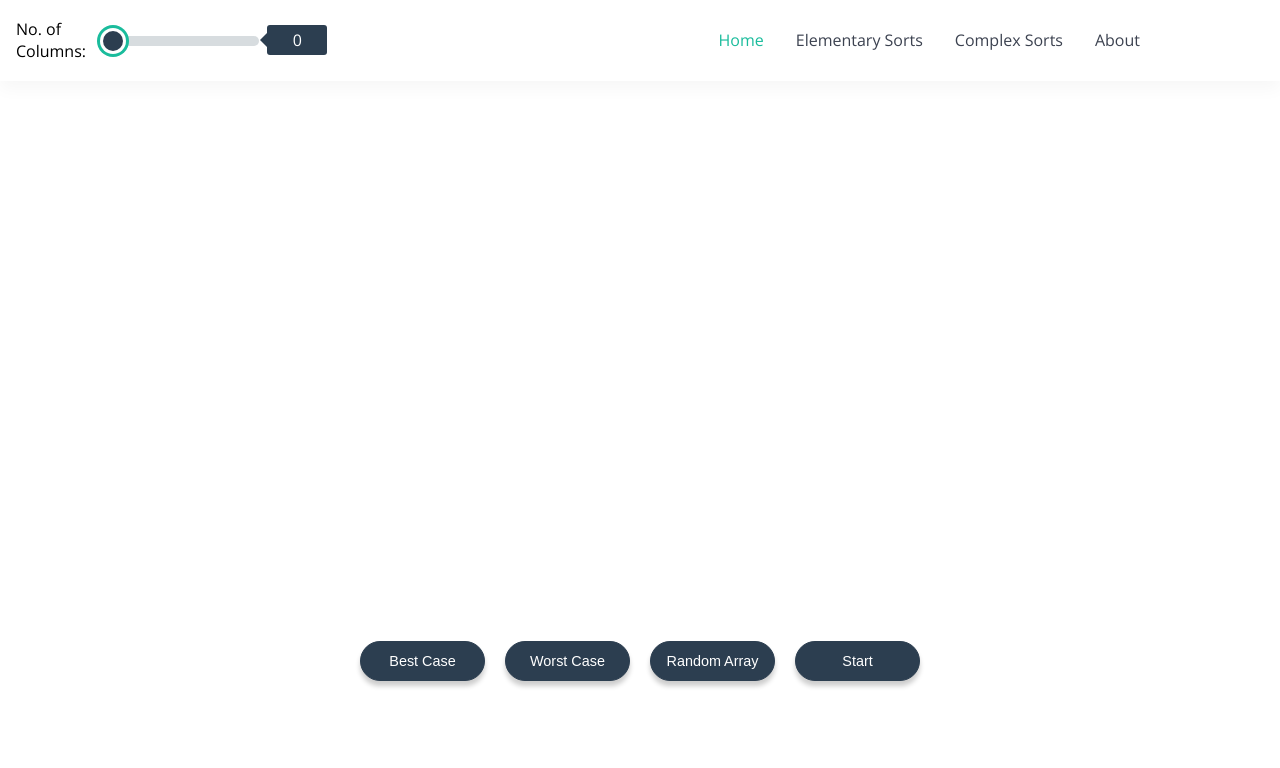
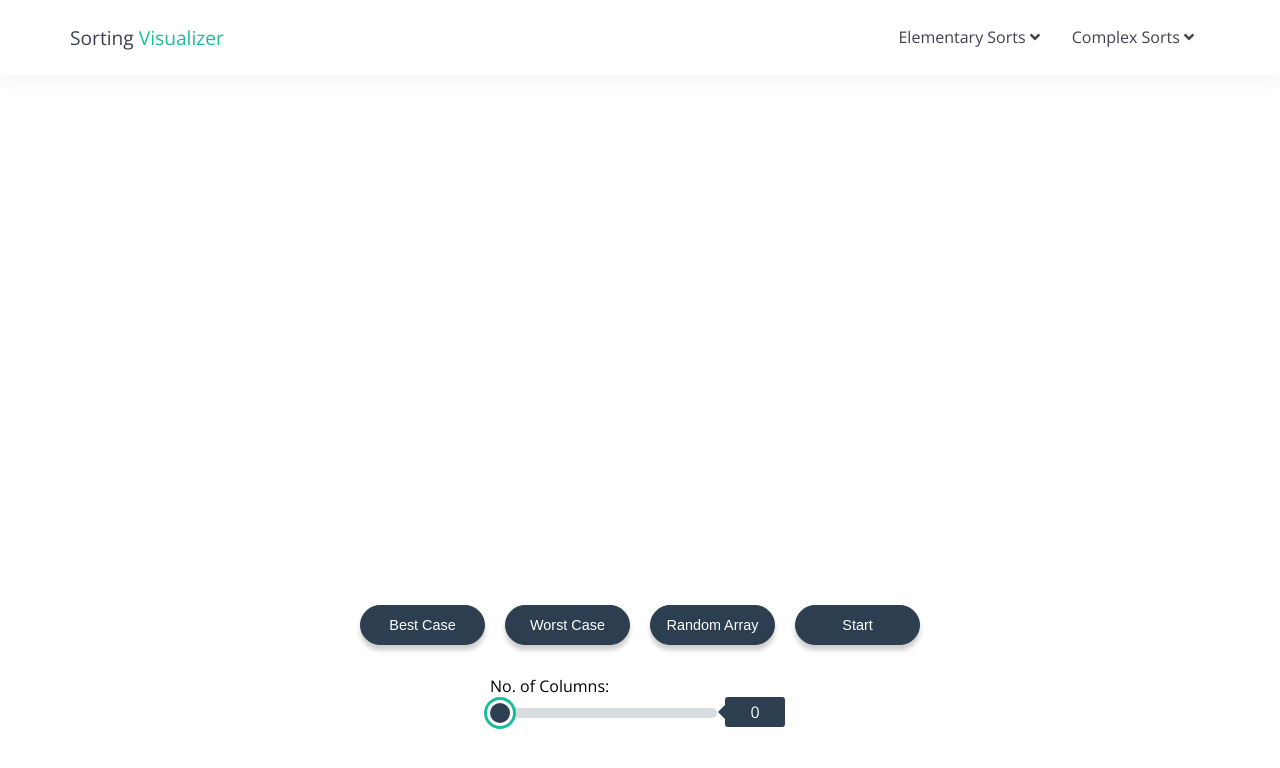
Before and after one commit to IbrahimSaeedPurdue/sorting-visualizer, a React (Create React App) app: page / in a window 1280 px wide. Shown: the top 768 px of the page. Built offline with nearby package versions, Linux system fonts and the light colour scheme.

Commit message:
quick final tings

```diff
--- a/src/Layout/UI/Navigation/Dropdown/Dropdown.js
+++ b/src/Layout/UI/Navigation/Dropdown/Dropdown.js
@@ -2,6 +2,8 @@ import React from 'react';
 import '../../Toolbar/Toolbar.scss';
 import Backdrop from '../../Backdrop/Backdrop';
 import Auxi from '../../../../hoc/Auxi';
+import { faAngleDown } from "@fortawesome/free-solid-svg-icons";
+import { FontAwesomeIcon } from "@fortawesome/react-fontawesome";
 
 const dropdown = (props) => {
   let menuClasses = ["Dropdown"];
@@ -30,7 +32,7 @@ const dropdown = (props) => {
     <Auxi>
       <li className="NavbarDropdown">
         <span onClick={props.toggleMenu} className="DropdownToggler">
-          {props.children}
+          {props.children} <FontAwesomeIcon icon={faAngleDown} />
         </span>
         <ul className={menuClasses.join(' ')} id="my-dropdown-id">
           {menuLinks}
--- a/src/Layout/UI/Navigation/NavigationItems/NavigationItems.js
+++ b/src/Layout/UI/Navigation/NavigationItems/NavigationItems.js
@@ -51,7 +51,6 @@ const NavigationItems = (props) => {
 
   return (
     <ul className="NavbarNav">
-      <li className="Active"><a href="/">Home</a></li>
       <Dropdown toggleMenu={toggleElementaryMenu}
         currentAlgoHandler={props.currentAlgoHandler}
         showMenu={DropdownState.elementaryMenu}
@@ -61,9 +60,7 @@ const NavigationItems = (props) => {
         currentAlgoHandler={props.currentAlgoHandler}
         showMenu={DropdownState.complexMenu}
         clicked={algoChoiceHandler}
-        links={['Complex Sorts', 'Complex Sorts', 'Complex Sorts']}>Complex Sorts</Dropdown>
-
-      <li><a href="/">About</a></li>
+        links={['Merge Sort', 'Coming Soon', 'Coming Soon', 'Coming Soon']}>Complex Sorts</Dropdown>
     </ul>
   );
 
--- a/src/Layout/UI/Toolbar/Toolbar.js
+++ b/src/Layout/UI/Toolbar/Toolbar.js
@@ -1,20 +1,18 @@
 import React from 'react';
 import NavigationItems from '../Navigation/NavigationItems/NavigationItems';
 import './Toolbar.scss';
-import BuildControls from '../../../components/BuildControls/BuildControls';
 
 const toolbar = (props) => (
   <nav className="Navbar">
     <div className="Container">
-
       <div className="NavbarHeader">
         <button className="NavbarToggler">
           <span></span>
           <span></span>
           <span></span>
         </button>
-        <BuildControls colNumHandler={props.colNumHandler}
-          colNum={props.colNum} />
+        <a href="/">Sorting <span>Visualizer</span></a>
+
       </div>
       <div className="NavbarMenu" id="open-navbar1">
         {/* HERE */}
--- a/src/Layout/UI/Toolbar/Toolbar.scss
+++ b/src/Layout/UI/Toolbar/Toolbar.scss
@@ -45,7 +45,7 @@ a {
   display: flex;
   flex-wrap: wrap;
   align-items: center;
-  justify-content: space-between;
+  justify-content: space-around;
   @media (max-width: 768px) {
     display: block;
   }
@@ -113,7 +113,9 @@ a {
 
     > a {
       font-weight: 500;
+      font-size: 1.2rem;
       color: $text-dark;
+      cursor: pointer;
     }
   }
 
@@ -188,6 +190,7 @@ a {
         }
       }
 
+
       .Dropdown {
         list-style: none;
         position: absolute;
@@ -215,7 +218,7 @@ a {
             cursor: pointer;
 
             &.Chosen {
-              background-color: green;
+              background-color: $base-color;
               color: white;
             }
           }
--- a/src/components/BuildControls/BuildControls.js
+++ b/src/components/BuildControls/BuildControls.js
@@ -1,18 +1,37 @@
 import React, { useEffect } from 'react';
-import Auxi from '../../hoc/Auxi';
 import './BuildControls.scss';
 import { useRef } from 'react';
+import Button from '../Button/Button';
+
 const BuildControls = (props) => {
   const colNumDisplay = useRef();
 
-  useEffect(()=>{
+  useEffect(() => {
     colNumDisplay.current.focus();
   }, []);
 
   return (
-    <Auxi>
+    <div className="BuildControls">
+      <div>
+        <center>
+          <Button clicked={props.resetBestCase}>
+            Best Case
+        </Button>
+          <Button clicked={props.resetWorstCase}>
+            Worst Case
+        </Button>
+          <Button clicked={props.resetArray}>
+            Random Array
+        </Button>
+          <Button clicked={() => { props.runCurrentAlgo() }}>
+            Start
+        </Button>
+        </center>
+      </div>
+
+      <div className="slider">
+        <div className="range-slider">
           <span>No. of Columns: </span>
-      <div className="range-slider">
           <input className="range-slider__range"
             onChange={(event) => {
               props.colNumHandler(event.target.value);
@@ -21,7 +40,8 @@ const BuildControls = (props) => {
             value={props.colNum} step="5" min="0" max={Math.floor(window.innerWidth / 4.3)} />
           <span className="range-slider__value">{props.colNum}</span>
         </div>
-    </Auxi>
+      </div>
+    </div>
   );
 };
 
--- a/src/components/BuildControls/BuildControls.scss
+++ b/src/components/BuildControls/BuildControls.scss
@@ -4,13 +4,18 @@ $shade-1: #d7dcdf !default;
 $shade-0: #fff !default;
 $teal: #1abc9c !default;
 
+.slider {
+  display: flex;
+  justify-items: center;
+}
+
 .range-slider {
-  margin: 0px 0 0 0%;
+  margin: 10px auto;
 }
 
 
 // Range Slider
-$range-width: 100% !default;
+$range-width: 300px !default;
 
 $range-handle-color: $shade-10 !default;
 $range-handle-color-hover: $teal !default;
--- a/src/components/Button/Button.scss
+++ b/src/components/Button/Button.scss
@@ -2,8 +2,8 @@
  $blue: #2c3e50;
 .container {
   display: inline-block;
-  width: 125px;
-  height: 100px;
+  width: auto;
+  height: auto;
   margin: 10px 10px;
   color: black;
   font-size: 1rem;
--- a/src/components/ColsList/ColsList.module.css
+++ b/src/components/ColsList/ColsList.module.css
@@ -1,7 +1,8 @@
 .ColsList {
   width: 99%;
   min-height: 500px;
-  margin: 20px auto;
+  margin: 10px 0px 0px 0px;
+  margin-bottom: 0px;
   overflow: auto;
   text-align: center;
 }
--- a/src/containers/sortingVisualizer/SortingVisualizer.js
+++ b/src/containers/sortingVisualizer/SortingVisualizer.js
@@ -6,7 +6,7 @@ import getMergeSortAnimations from '../../algorithms/MergeSort';
 import '../../components/ColsList/Col/Col.css';
 import Layout from '../../Layout/Layout';
 import ColsList from '../../components/ColsList/ColsList';
-import Button from '../../components/Button/Button';
+import BuildControls from '../../components/BuildControls/BuildControls';
 
 class SortingVisualizer extends Component {
   state = {
@@ -26,7 +26,7 @@ class SortingVisualizer extends Component {
     });
 
     this.resetArray();
-    this.setState({screenWidth: window.innerWidth});
+    this.setState({ screenWidth: window.innerWidth });
   }
 
   componentWillUnmount() {
@@ -77,7 +77,12 @@ class SortingVisualizer extends Component {
 
   runCurrentAlgo = () => {
     if (this.state.colNum === 0) {
+      alert('Increase the Number of Columns O_o');
       return;
+    }
+
+    if (this.state.currentAlgo === 'Coming Soon') {
+      alert('cmon ma man i said it was coming soon ._. relax now');
     }
 
     switch (this.state.currentAlgo) {
@@ -157,8 +162,8 @@ class SortingVisualizer extends Component {
         setTimeout(() => {
           cols[animations[i].cols[0]].style.backgroundColor = '#1abc9c';
           cols[animations[i].cols[1]].style.backgroundColor = '#1abc9c';
-        }, 10);
-      }, i * 10);
+        }, 3);
+      }, i * 3);
     }
 
     this.setState({ isSorted: true });
@@ -197,8 +202,8 @@ class SortingVisualizer extends Component {
             cols[animations[i].cols[1]].style.backgroundColor = '#1abc9c';
           }
 
-        }, 10);
-      }, i * 10);
+        }, 3);
+      }, i * 3);
     }
 
     this.setState({ isSorted: true });
@@ -290,9 +295,7 @@ class SortingVisualizer extends Component {
 
   render() {
     return (
-      <Layout currentAlgoHandler={this.currentAlgoHandler}
-        colNumHandler={this.colNumHandler}
-        colNum={this.state.colNum}>
+      <Layout currentAlgoHandler={this.currentAlgoHandler}>
         <ColsList cols={this.state.cols} />
         {/* <button onClick={this.resetArray}>
           Reset Array
@@ -303,21 +306,12 @@ class SortingVisualizer extends Component {
         <button onClick={this.runCurrentAlgo}>
           Run {this.state.currentAlgo}
         </button> */}
-        <center>
-          <Button clicked={this.resetBestCase}>
-            Best Case
-        </Button>
-          <Button clicked={this.resetWorstCase}>
-            Worst Case
-        </Button>
-          <Button clicked={this.resetArray}>
-            Random Array
-        </Button>
-          <Button clicked={() => { this.runCurrentAlgo(this.state.currentAlgo) }}>
-            Start
-        </Button>
-        </center>
-
+          <BuildControls resetBestCase={this.resetBestCase}
+            resetWorstCase={this.resetWorstCase}
+            resetArray={this.resetArray}
+            runCurrentAlgo={() => { this.runCurrentAlgo(this.state.currentAlgo) }}
+            colNumHandler={this.colNumHandler}
+            colNum={this.state.colNum} />
       </Layout>
     );
   }
```
Lines whose indentation alone changed are shown as unchanged.
